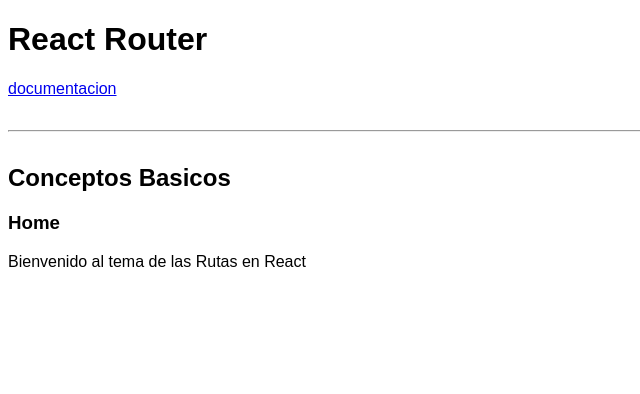
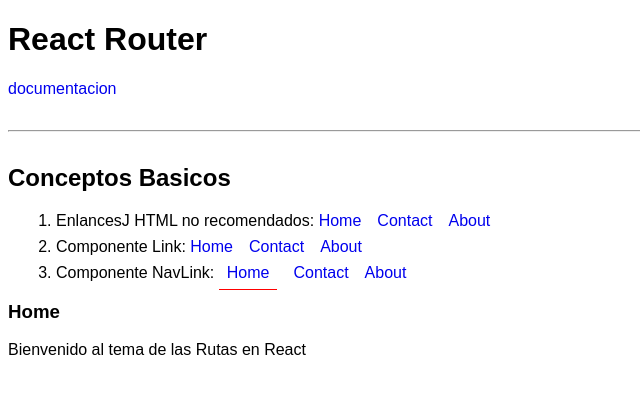
Before and after one commit to contrerastrece/react-reouter, a React (Create React App) app: page / in a window 1280 px wide. Shown: the top 394 px of the page, without its empty margins (0-640 px from the left). Built offline with nearby package versions, Linux system fonts and the light colour scheme.

Commit message:
componentes Link y NavLink

```diff
--- a/src/components/ConceptosBasicos2.js
+++ b/src/components/ConceptosBasicos2.js
@@ -3,6 +3,7 @@
 import ContactPage from "../pages/ContacPaget";
 import Error404 from "../pages/Error404";
 import Home from "../pages/Home";
+import MenuConceptos from "./MenuConceptos";
 
 
 const ConceptosBasicos2 = () => {
@@ -11,6 +12,8 @@
       <h2>Conceptos Basicos</h2>
 
       <Router>
+          <MenuConceptos/>
+
         <Switch>
 
          <Route exact path="/" component={Home}/>
--- /dev/null
+++ b/src/components/MenuConceptos.js
@@ -0,0 +1,37 @@
+import { Link, NavLink } from "react-router-dom";
+
+const MenuConceptos = () => {
+  return (
+    <nav>
+      <ol>
+
+        {/* este metodo tradicional no se recomienda
+        isar porque recarga la página y eso va en contra de SPA */}
+        <li>
+          <span>EnlancesJ HTML no recomendados: </span>
+          <a href="/">Home</a>
+          <a href="/contacto">Contact</a>
+          <a href="/acerca">About</a>
+        </li>
+        {/* esto nos genera la etiqueta <a> en el DOM pero la diferencia en que
+        ya no recargará la página */}
+        <li>
+          <span>Componente Link: </span>
+          <Link to="/">Home</Link>
+          <Link to="/contacto">Contact</Link>
+          <Link to="/acerca">About</Link>
+        </li>
+        {/* El NavLink es lo mismo que el componente Link a diferencia que
+        esta nos permite enviarle una clase de active */}
+        <li>
+          <span>Componente NavLink: </span>
+          <NavLink exact to="/" activeClassName="active">Home</NavLink>
+          <NavLink exact to="/contacto" activeClassName="active">Contact</NavLink>
+          <NavLink exact to="/acerca" activeClassName="active">About</NavLink>
+        </li>
+      </ol>
+    </nav>
+  );
+};
+
+export default MenuConceptos;
--- a/src/index.css
+++ b/src/index.css
@@ -13,3 +13,15 @@
 hr{
   margin:2rem auto;
 }
+li{
+margin:0.5rem;
+}
+a{
+  margin-right: 1rem;
+  text-decoration: none;
+}
+.active{
+  border-bottom:1px solid red;
+  padding:.5rem;
+
+}
```
